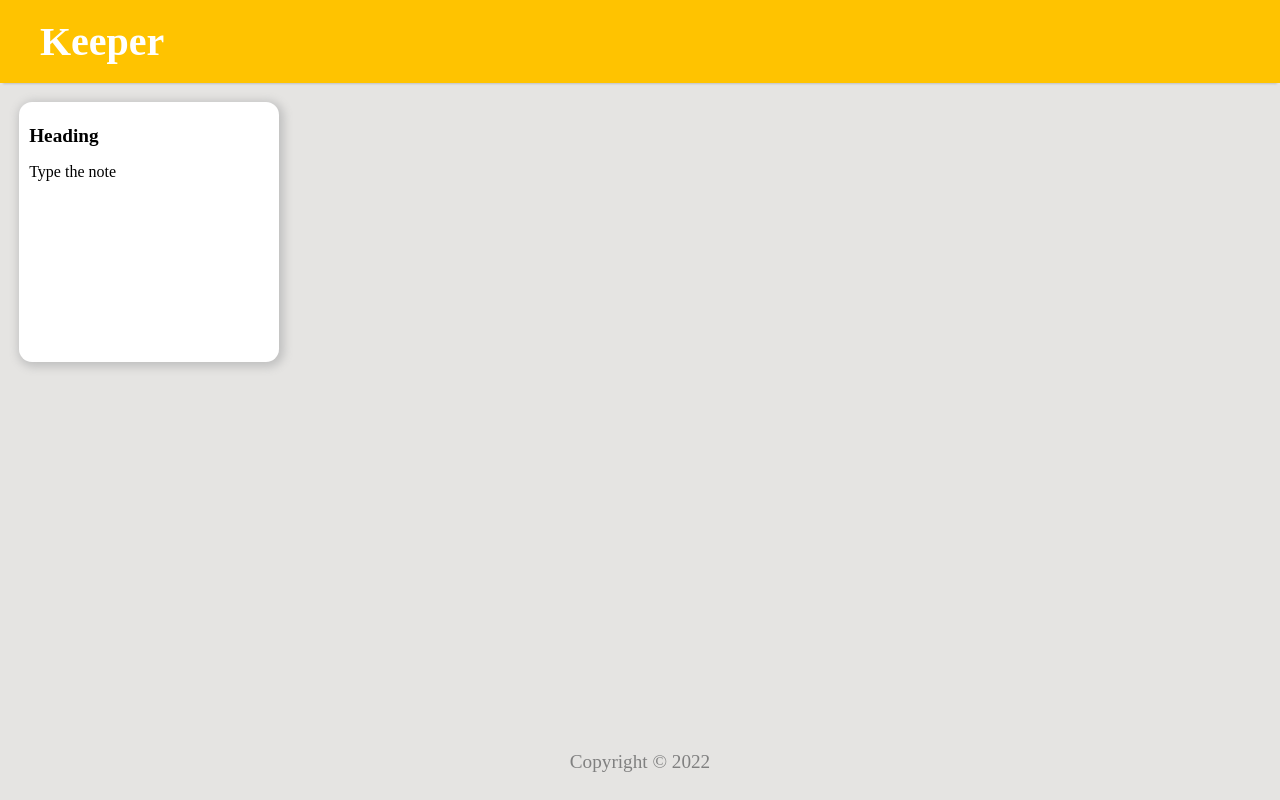
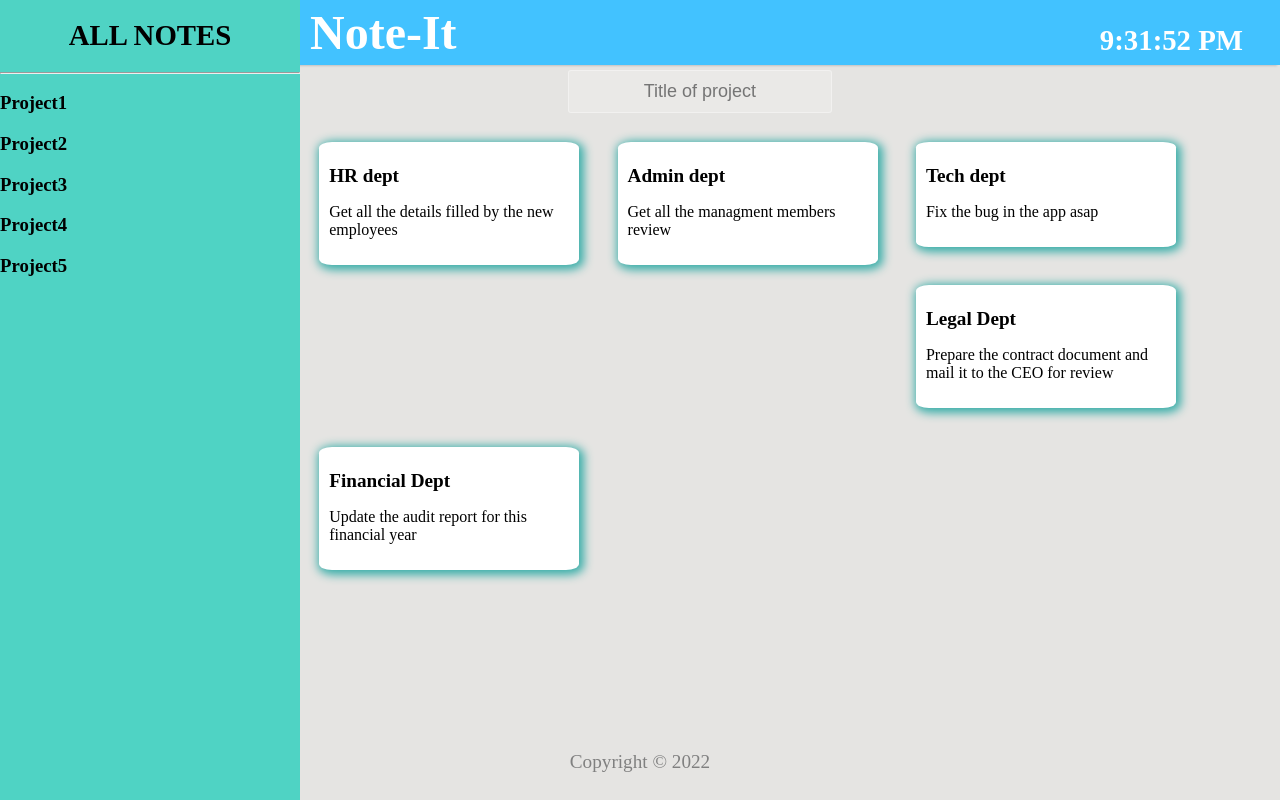
Before and after one commit to Asmi1710/KeeperApp, a React (Create React App) app: page / in a window 1280 px wide. Built offline with nearby package versions, Linux system fonts and the light colour scheme; a web font is replaced by a local one.

Commit message:
Version 1.1 (adding sidebar, timer and  loops)

```diff
--- a/public/styles.css
+++ b/public/styles.css
@@ -2,14 +2,30 @@ body {
     background-color: #E5E4E2;
     padding: 0;
     margin: 0;
+    /* box-sizing: border-box; */
+
+}
+.container{
+    width: 100vw;
+    height: 100vh;
 }
 
+.sidebar{
+    height:100%;
+    width:300px;
+    float: left;
+    background-color: #4FD3C4;
+}
 
-header h1{
+.sideTitle{
+    text-align: center;
+    font-size: 1.8rem;
+}
+
+header{
     color: white;
-    background-color: #FFC300;
-    font-size: 2.5rem;
-    padding: 18px;
+    background-color: #42C2FF;
+    padding: 5px;
     padding-left: 40px;
     text-align: left;
     margin: 0;
@@ -17,7 +33,33 @@ header h1{
     box-shadow: 0 4px 2px -3px #c0c0c0;
 }
 
+.title{
+    display: inline;
+    font-size: 3rem;
+    padding: 10px;
+}
 
+.time{
+    float: right;
+    font-size: 1.8rem;
+    padding: -4px 30px 0;
+    padding-right: 2rem;
+}
+
+input{
+    border: 1px solid rgba(252, 252, 252, 0.4);
+    background-color: rgba(252, 252, 252, 0.2);
+    box-sizing: border-box;
+    border-radius: 3px;
+    font-family: "Source Sans Pro", sans-serif;
+    padding: 10px 15px;
+    margin: 5px auto 10px auto;
+    display: block;
+    text-align: center;
+    font-size: 18px;
+    color: black;
+    font-weight: 300;
+}
 .footer{
     font-size: 1.2rem;
     color: gray;
@@ -34,9 +76,9 @@ header h1{
     background-color: white;
     margin: 1.2rem;
     padding: 10px;
-    height: 15rem;
+    /* height: 15rem; */
     width: 15rem;
-    box-shadow: 2px 2px 10px 3px #c0c0c0;
+    box-shadow: 2px 2px 10px 3px #39AEA9;
     border-radius: 5%;
     float: left;
 }
--- /dev/null
+++ b/src/NoteDetail.js
@@ -0,0 +1,28 @@
+const notes=[{
+    id:"1",
+    head:"HR dept",
+    content:"Get all the details filled by the new employees"
+},
+{
+    id:"2",
+    head:"Admin dept",
+    content:"Get all the managment members review"
+},
+{
+    id:"3",
+    head:"Tech dept",
+    content:"Fix the bug in the app asap"
+},
+{
+    id:"4",
+    head:"Legal Dept",
+    content:"Prepare the contract document and mail it to the CEO for review"
+},
+{
+    id:"5",
+    head:"Financial Dept",
+    content:"Update the audit report for this financial year"
+}
+];
+
+export default notes;
--- /dev/null
+++ b/src/SidebarData.js
@@ -0,0 +1,35 @@
+const SidebarData = [
+    {
+        id:1,
+        title:"Project1",
+        date:"23/2/22",
+        link:"/project1"
+    },
+    {
+        id:2,
+        title:"Project2",
+        date:"23/2/22",
+        link:"/project2"
+    },
+    {
+        id:3,
+        title:"Project3",
+        date:"23/2/22",
+        link:"/project3"
+    },
+    {
+        id:4,
+        title:"Project4",
+        date:"23/2/22",
+        link:"/project4"
+    },
+    {
+        id:5,
+        title:"Project5",
+        date:"23/2/22",
+        link:"/project5"
+    },
+];
+
+
+export default SidebarData;
--- a/src/components/App.jsx
+++ b/src/components/App.jsx
@@ -2,15 +2,32 @@ import React from "react";
 import Header from "./Header";
 import Footer from "./Footer";
 import Note from "./Note";
+import notes from "../NoteDetail";
+import Sidebar from "./Sidebar";
 
+
+// function getNote(note){
+//     return (<Note key={note.id}
+//     title={note.head} note={note.content} />);
+// }
 
 function App(){
     return (
-    <div>
-         <Header />
-         <Note />
-         <Footer />
-    </div>
+        <div className="container">
+            <Sidebar />
+            <Header />
+            <div>
+                <input placeholder="Title of project" />
+                {notes.map(note=>
+                <Note
+                key={note.id}
+                title={note.head}
+                note={note.content} />
+                )}
+            </div>
+         {/* <Note title="Heading" note="Type the note" /> */}
+            <Footer />
+        </div>
     );
 }
 
--- a/src/components/Header.jsx
+++ b/src/components/Header.jsx
@@ -1,9 +1,20 @@
-import React from "react";
+import React, {useState} from "react";
 
 function Header (){
+
+    const [time,updateTime]= useState(new Date().toLocaleTimeString());
+
+    function updating(){
+        let newTime = new Date().toLocaleTimeString();
+        let date = new Date().toLocaleDateString();
+        updateTime(newTime);
+    }
+    setInterval (updating,1000);
+
     return (
-    <header>
-        <h1>Keeper</h1>
+    <header >
+        <h1 className="title">Note-It</h1>
+        <h1 className="time">{time}</h1>
     </header>);
 }
 
--- a/src/components/Note.jsx
+++ b/src/components/Note.jsx
@@ -1,9 +1,9 @@
 import React from "react";
 
-function Note (){
+function Note (props){
     return (<div className="note">
-        <h1 contenteditable="true">Heading</h1>
-        <p contenteditable="true">Type the note</p>
+        <h1 contentEditable="true">{props.title}</h1>
+        <p contentEditable="true">{props.note}</p>
     </div>);
 }
 
--- /dev/null
+++ b/src/components/Sidebar.jsx
@@ -0,0 +1,13 @@
+import React from "react";
+import SidebarData from "../SidebarData";
+
+function Sidebar() {
+
+    return (<div className="sidebar">
+    <h1 className="sideTitle">ALL NOTES</h1>
+    <hr></hr>
+    {SidebarData.map(data=><h3>{data.title}</h3>)}
+    </div>);
+}
+
+export default Sidebar;
```
